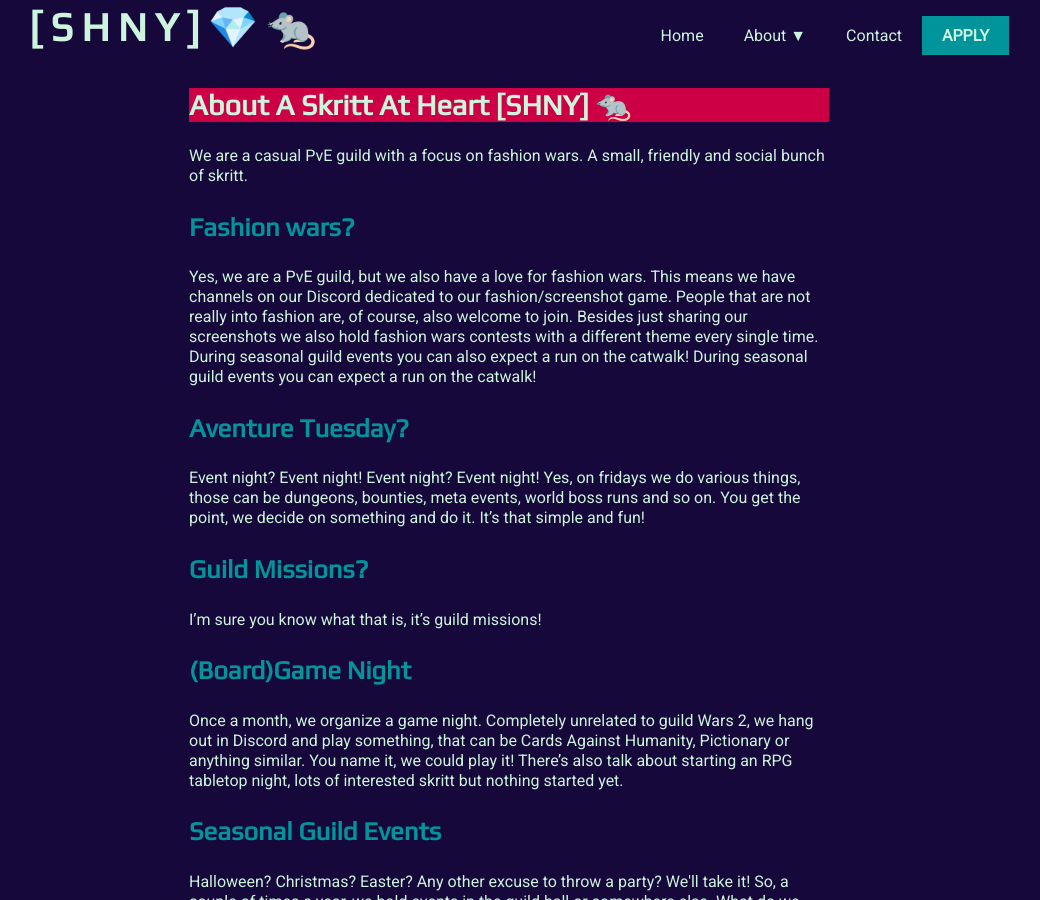
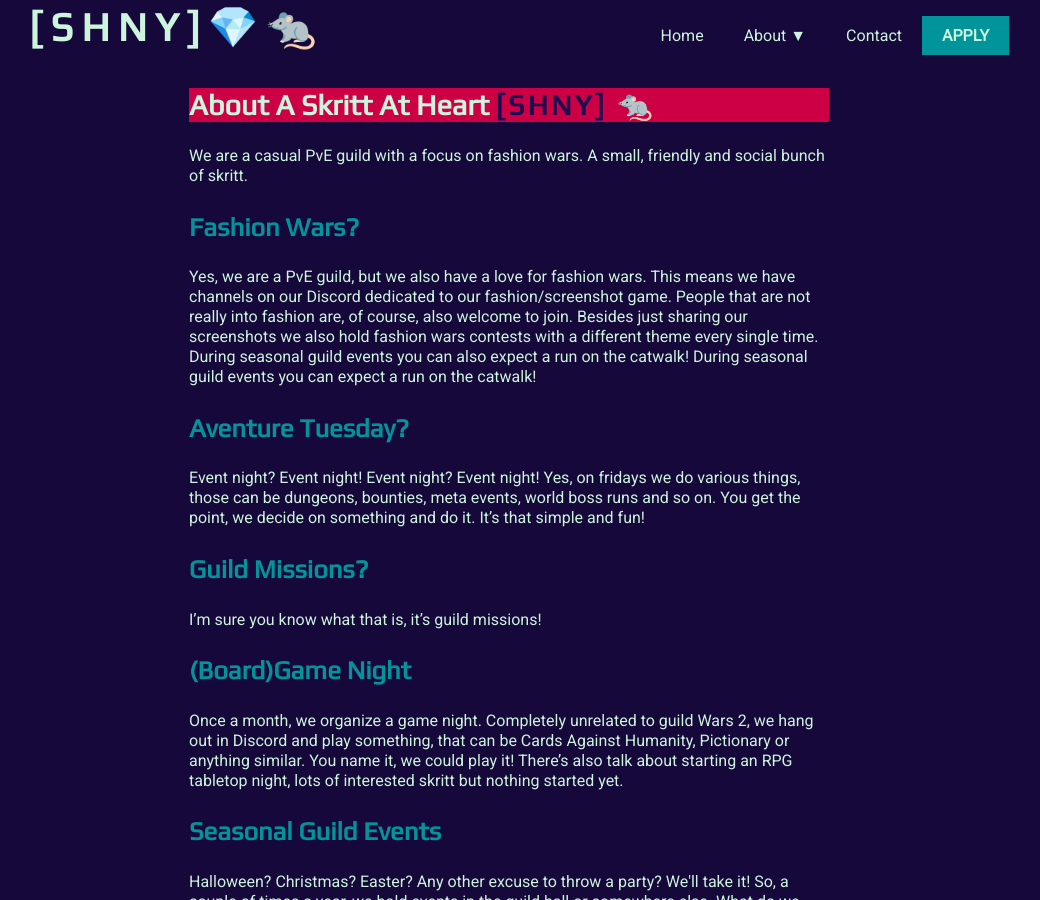
Before and after one commit to KimberlyVdB/SHNY-Jekyll-Website, a Jekyll site: the page built from guildinfo.html, in a window 1280 px wide and 900 px high. Shown: the whole window, without its empty margins (131-1171 px from the left). Built offline with Jekyll 4.4.1, drawn with Linux system fonts in a browser that asks for light colours; nearby versions of some CDN libraries; a script that is not in the unit is left out.

Commit message:
capitalized the w in fashion wars and addeda span to the [shny] tag so i can add letter spacing

```diff
--- a/guildinfo.html
+++ b/guildinfo.html
@@ -5,11 +5,11 @@
 
 <div class="content">
   <div class="aboutPage">
-    <h2 class="titles">About A Skritt At Heart [SHNY] 🐀</h2>
+    <h2 class="titles">About A Skritt At Heart <span class="alt-color">[SHNY] </span>🐀</h2>
 
     <p>We are a casual PvE guild with a focus on fashion wars. A small, friendly and social bunch of skritt.</p>
 
-    <h3>Fashion wars?</h3>
+    <h3>Fashion Wars?</h3>
 
     <p>Yes, we are a PvE guild, but we also have a love for fashion wars. This means we have channels on our Discord
       dedicated to our fashion/screenshot game. People that are not really into fashion are, of course, also welcome to
```
